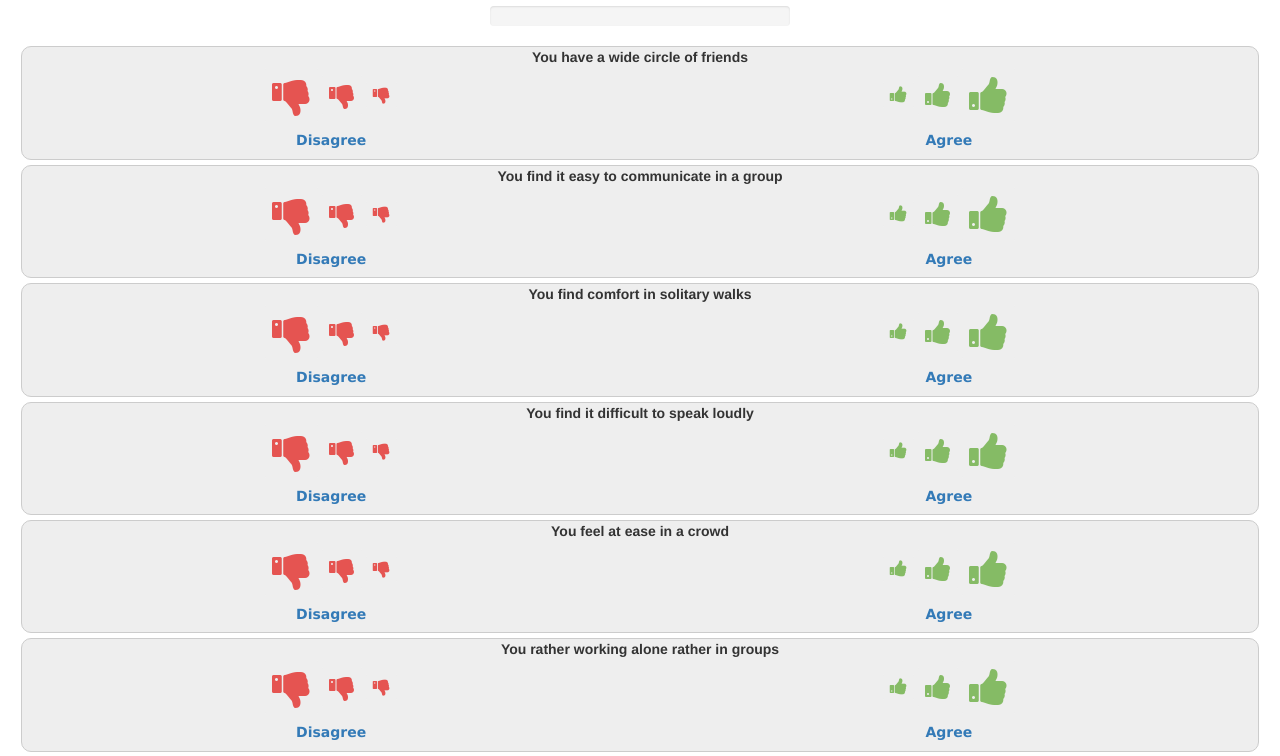
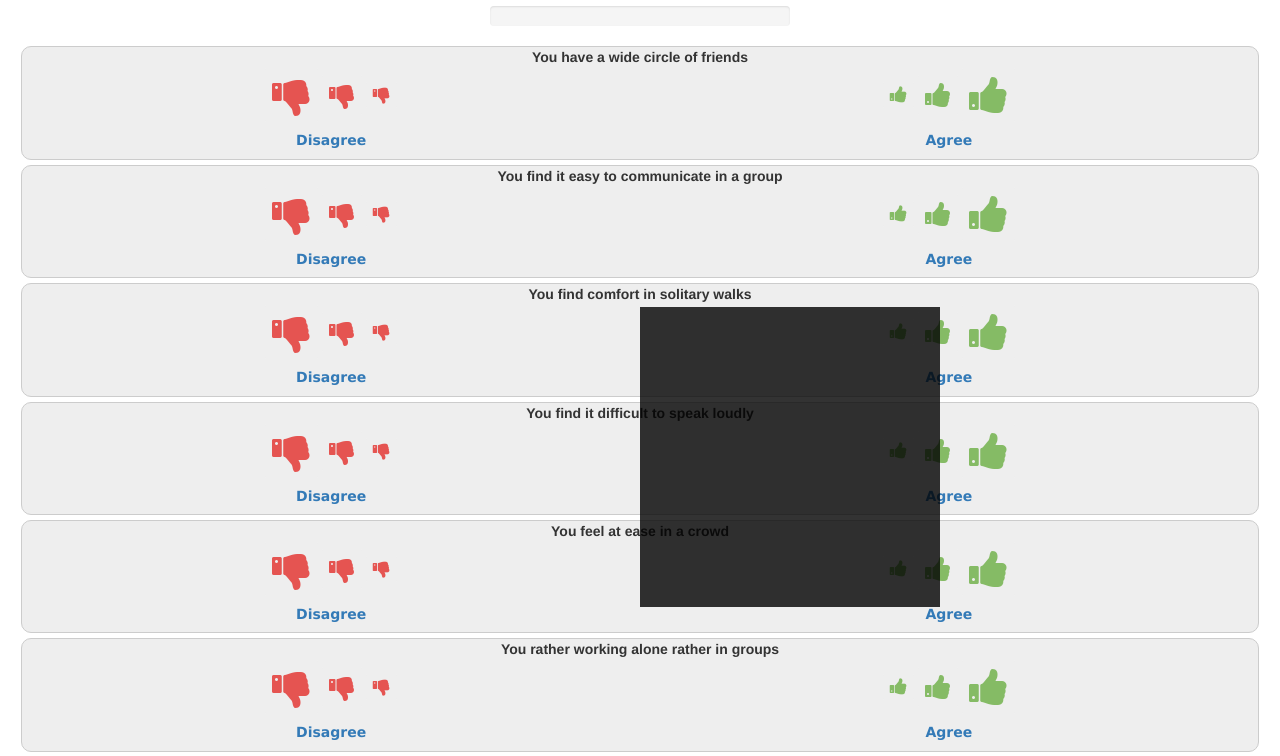
Before and after one commit to daraghgubbins/Personality-Test2, a plain HTML site: page extensiveTest.html in a window 1280 px wide. Shown: the part 93-849 px from the top of the page. Drawn offline with nearby package versions, Linux system fonts and the light colour scheme.

Commit message:
15/03/15

```diff
--- a/FYPCSS.css
+++ b/FYPCSS.css
@@ -47,3 +47,31 @@ div .row{
 	padding:1px;
     background: #eeeeee;
 }
+
+div#overlay {
+						position:absolute;
+                     top:50%;
+                     left:50%;
+                     background-color:#000;
+                     z-index:1002;
+                     overflow:auto;
+                     width:300px;
+                     height:300px;
+                     margin-left:auto;
+                     margin-top:auto;
+
+}
+
+div#specialBox {
+	position: absolute;
+	z-index: 1002;
+	background: #A0A0A0
+	color: #000;
+	top:auto;
+    left:auto;
+	overflow:auto;
+                     width:300px;
+                     height:300px;
+                     margin-left:auto;
+                     margin-top:auto;
+}
--- a/extensiveJS.js
+++ b/extensiveJS.js
@@ -13,6 +13,18 @@ function confirmHome(){
 	}
 }
 
+function toggleOverlay(){
+	var overlay = document.getElementById('overlay');
+	var specialBox = document.getElementById('specialBox');
+	overlay.style.opacity = .8;
+	if(overlay.style.display == "block"){
+		overlay.style.display = "none";
+		specialBox.style.display = "none";
+	} else {
+		overlay.style.display = "block";
+		specialBox.style.display = "block";
+	}
+}
 
 function Store1(int){
 section1=int;
--- a/extensiveTest.html
+++ b/extensiveTest.html
@@ -12,7 +12,15 @@
   <script src="http://maxcdn.bootstrapcdn.com/bootstrap/3.2.0/js/bootstrap.min.js"></script>
 
 </head>
-<body id="section">
+<html>
+  <div id="overlay"></div>
+<div id="specialBox">
+  <p>Special box content ...</p>
+  <button onmousedown="toggleOverlay()">Close Overlay</button>
+</div>
+</html>
+<body id="section" onload="toggleOverlay()">
+
 <div>
   <h1 class="text-primary" style="font-family:verdana"><b>Extensive Test</b></h1>
   <h4 class="text-warning" style="font-family:verdana"><b>Section One</b></h4>
@@ -243,7 +251,6 @@
 
 
   </div>
-
 	  <button type="button" class="btn btn-info btn-md" onclick="confirmHome()" style="margin-bottom:15px;">Home</button>
 	  <a href="#"> <button id="btn" type="button" class="btn btn-info btn-md"  onclick="addScore();EorI();page2()" disabled style="margin-left:70px; margin-bottom:15px;">Next</button></a>
 
```
Also changed, not shown: index.html (+1 -0 lines).
